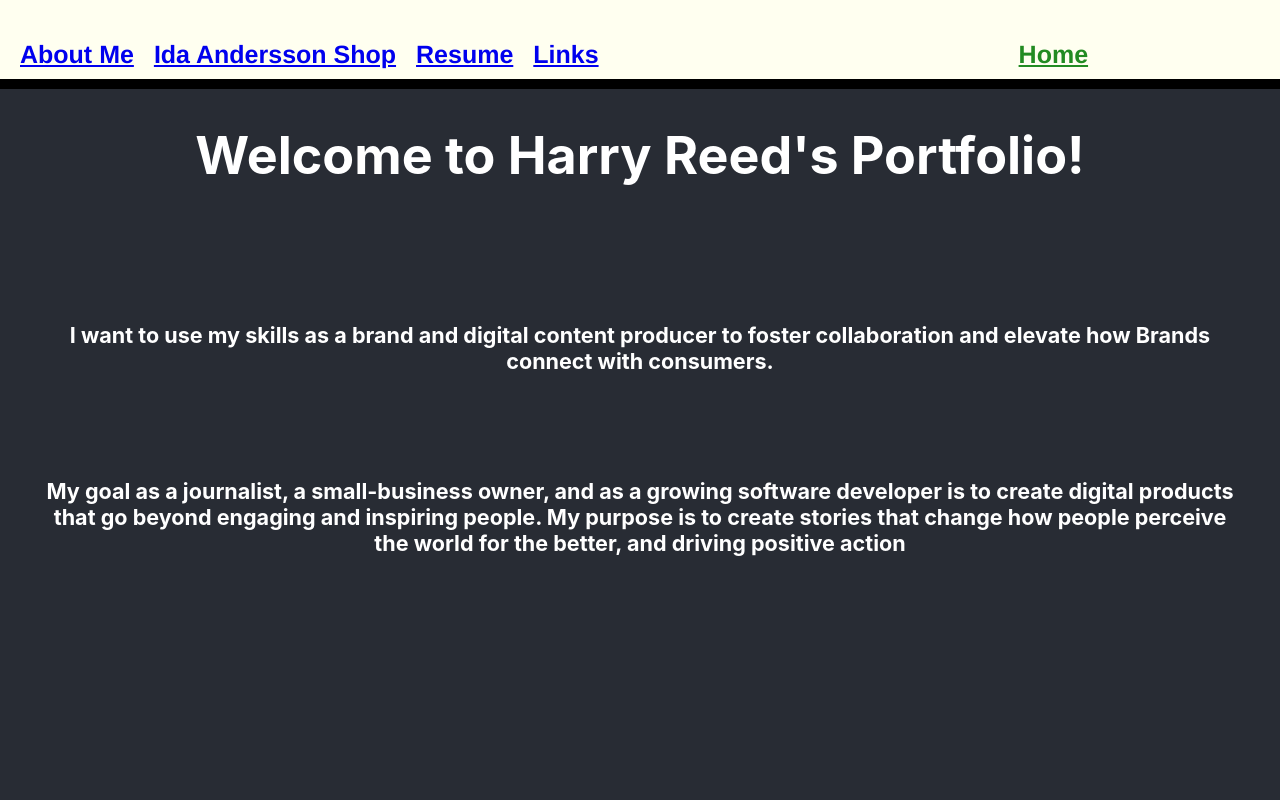
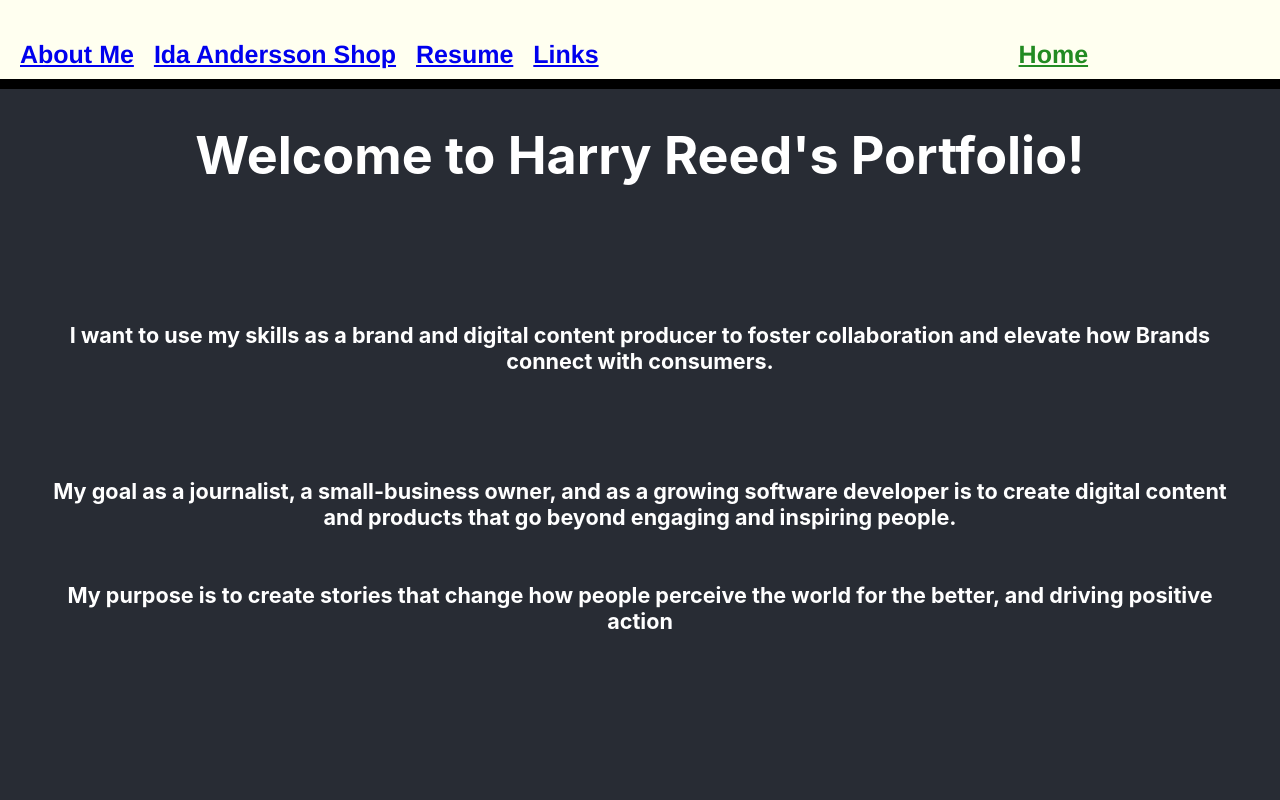
Before and after one commit to HGreedo/nuReactPortfolio, a React (Create React App) app: page / in a window 1280 px wide. Shown: the top 800 px of the page. Built offline with nearby package versions, Linux system fonts and the light colour scheme.

Commit message:
commit on 'main'

```diff
--- a/src/pages/Home.js
+++ b/src/pages/Home.js
@@ -11,7 +11,11 @@ function Home() {
 <br/>
 <br/>
 <br/>
-My goal as a journalist, a small-business owner, and as a growing software developer is to create digital products that go beyond engaging and inspiring people. My purpose is to create stories that change how people perceive the world for the better, and driving positive action
+My goal as a journalist, a small-business owner, and as a growing software developer is to create digital content and products that go beyond engaging and inspiring people.
+<br/>
+<br/>
+<br/>
+My purpose is to create stories that change how people perceive the world for the better, and driving positive action
 </h5>
 
 <h2>Thank You For Checking Out My Work!</h2>
```
